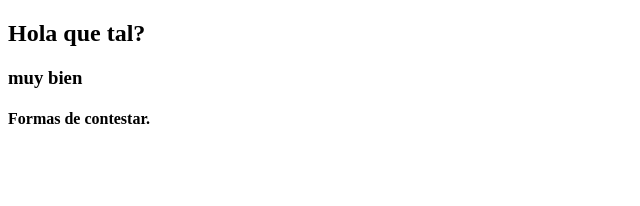
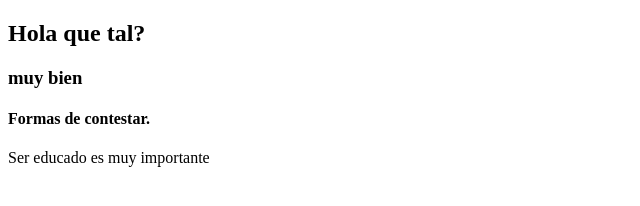
Before and after one commit to danielasz2201/gitdanelina, a plain HTML site: page index.html in a window 1280 px wide. Shown: the whole page, without its empty margins (0-640 px from the left). Drawn offline with Linux system fonts and the light colour scheme.

Commit message:
parrafo y clases

```diff
--- a/index.html
+++ b/index.html
@@ -5,9 +5,10 @@
     <meta name="viewport" content="width=device-width>, initial-scale=1.0">
     <title>Document</title>
 </head>
-<body>
+<body class="fondo">
     <h2>Hola que tal?</h2>
     <h3>muy bien</h3>
     <h4>Formas de contestar.</h4>
+    <p class="letra">Ser educado es muy importante</p>
 </body>
 </html>
```
